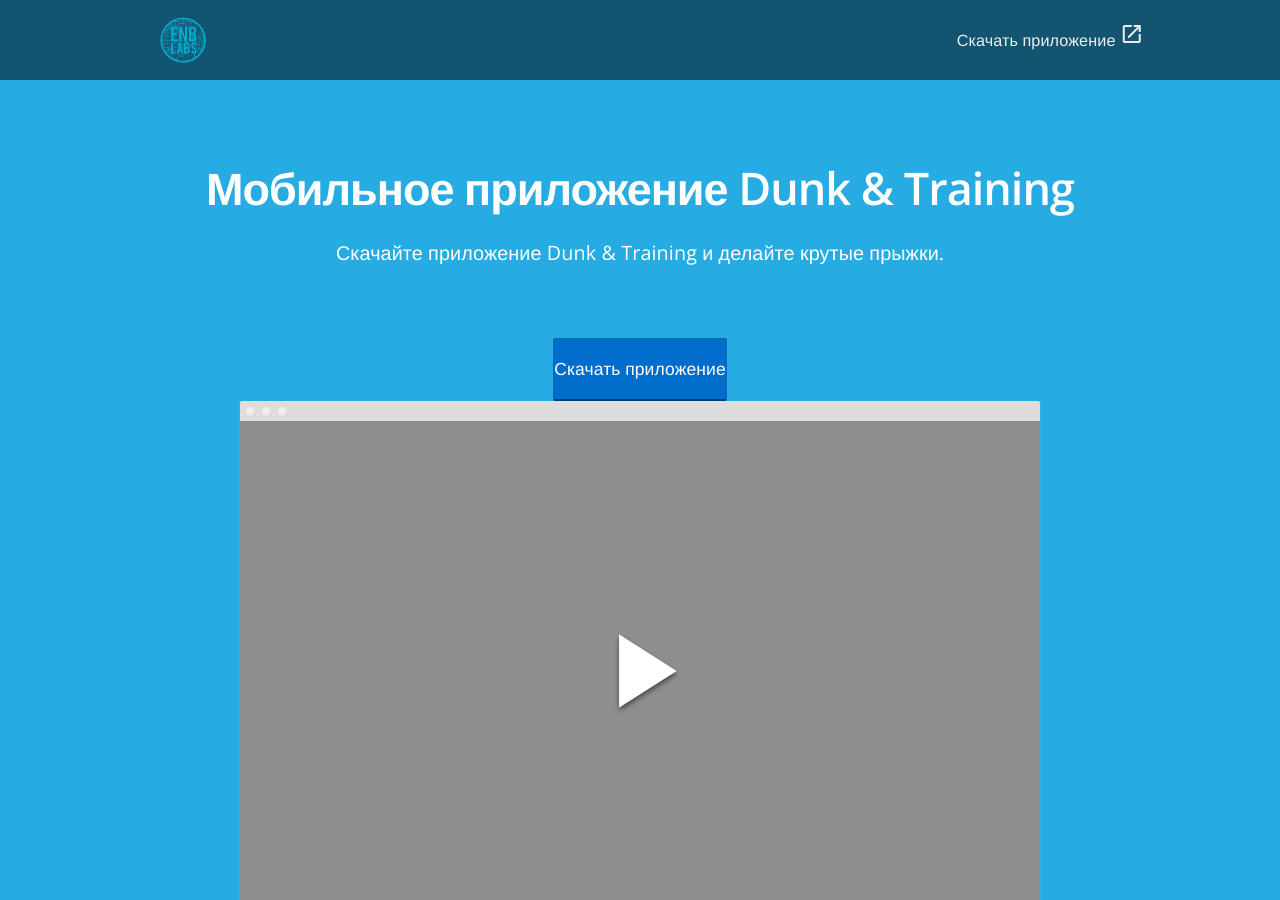
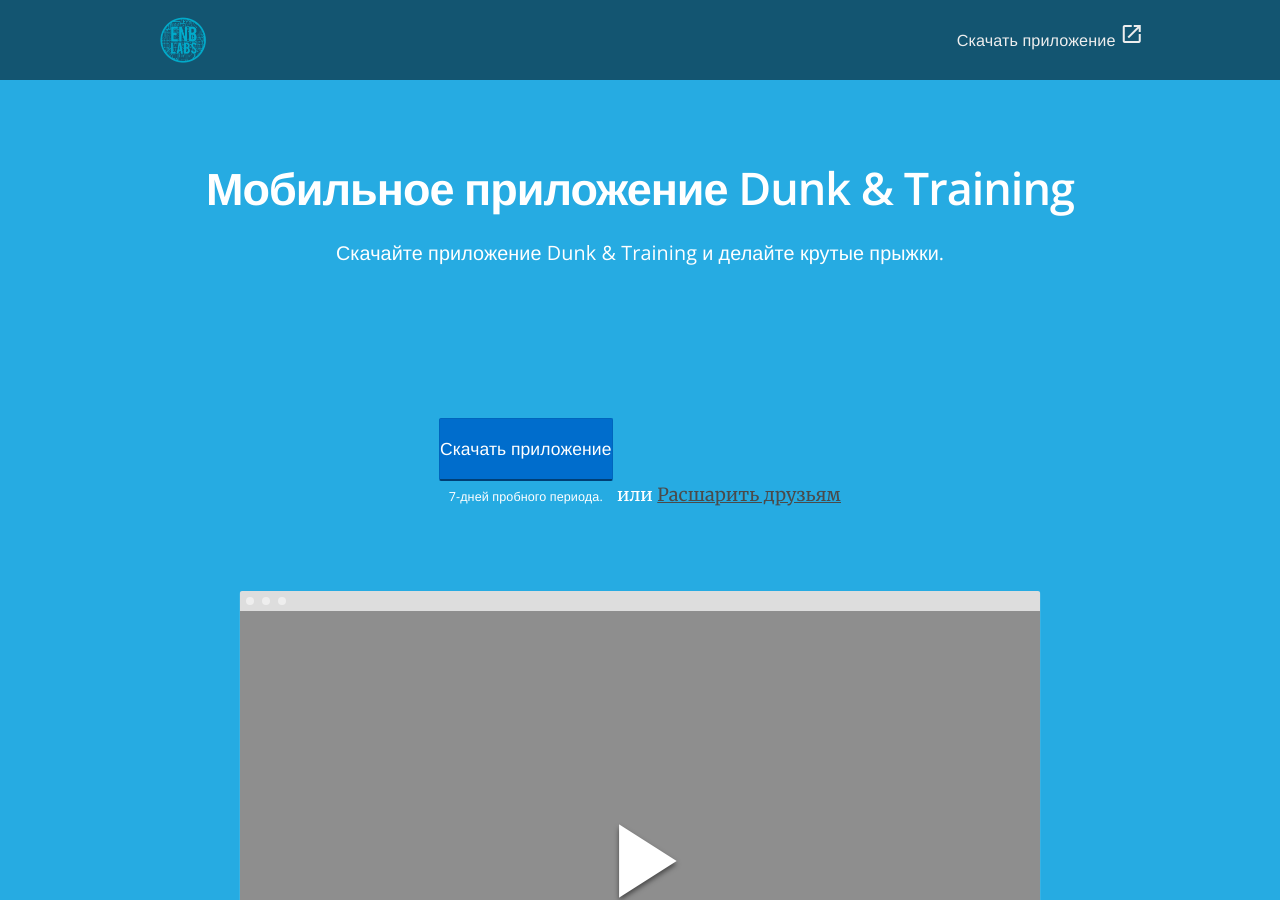
Before and after one commit to RakhimyanTim/danking-training.github.io, a Jekyll site: the page built from pages/index.html, in a window 1280 px wide and 900 px high. Built offline with Jekyll 4.4.1, drawn with Linux system fonts in a browser that asks for light colours; nearby versions of some CDN libraries.

Commit message:
Update index.html

```diff
--- a/pages/index.html
+++ b/pages/index.html
@@ -11,11 +11,17 @@
  			<h2>{{ page.title }}</h2>
 			<p class="sub-text landing-page">Скачайте приложение Dunk & Training и делайте крутые прыжки.</p>
 
-			<div style="text-align: center;">
-				<div style="display: inline-block;">
-					<a href="#" class="btn btn-block btn-centered btn-large btn-primary sign-up" style="display: inherit;">Скачать приложение</a>
+			<section class="bright-section centered">
+				<div class="container">
+					<div style="text-align: center;">
+						<div style="display: inline-block;">
+							<a href="#" class="btn btn-block btn-centered btn-large btn-primary sign-up" style="display: inherit;">Скачать приложение</a>
+							<span class="btn-sub-text">7-дней пробного периода.</span>
+						</div>
+							<span class="learn-more">или <a href="#share-page-options">Расшарить друзьям</a></span>
+					</div>
 				</div>
-			</div>
+			</section>
 
 			<div class="video screenshot">
 				<div class="force-ratio">
```
